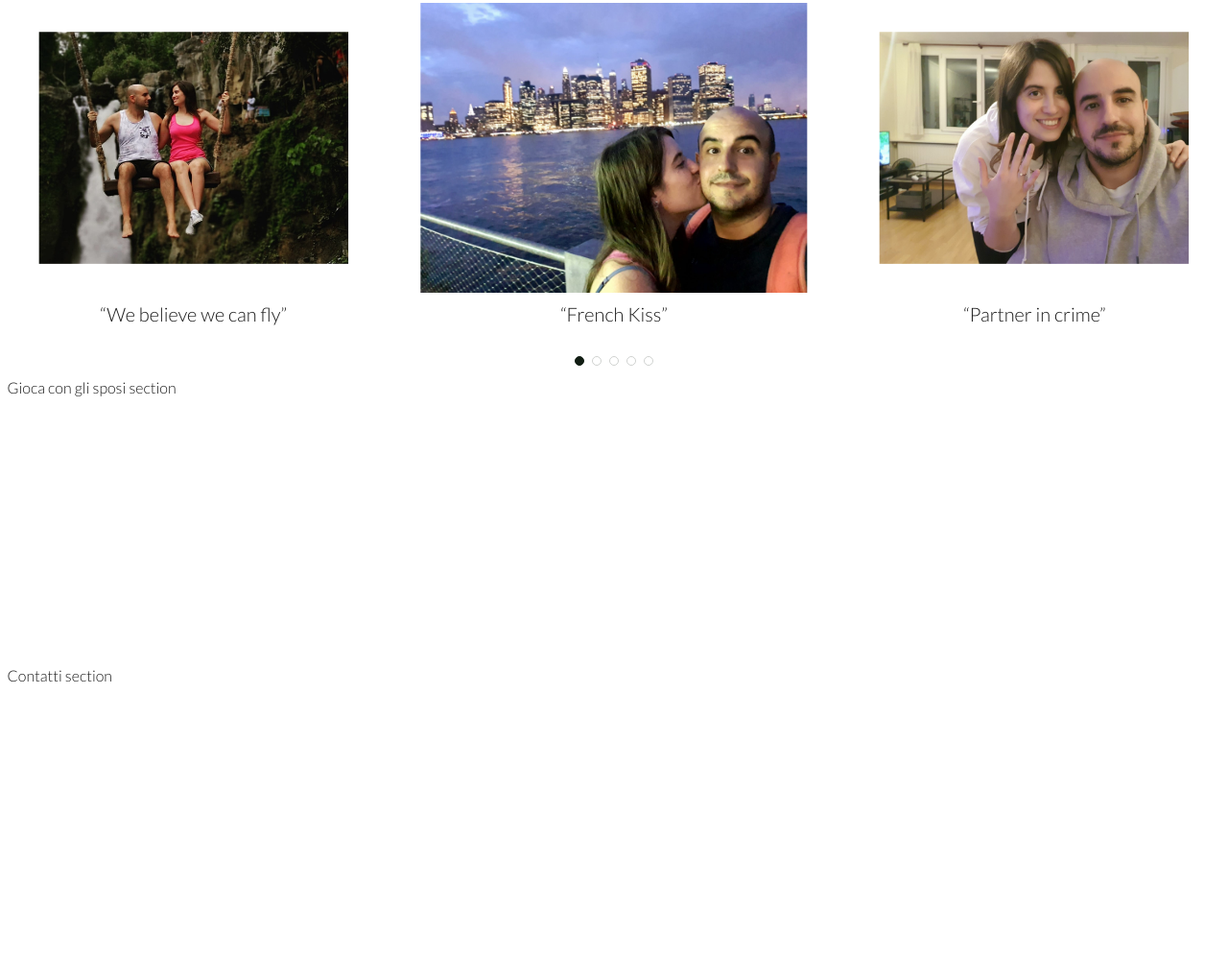
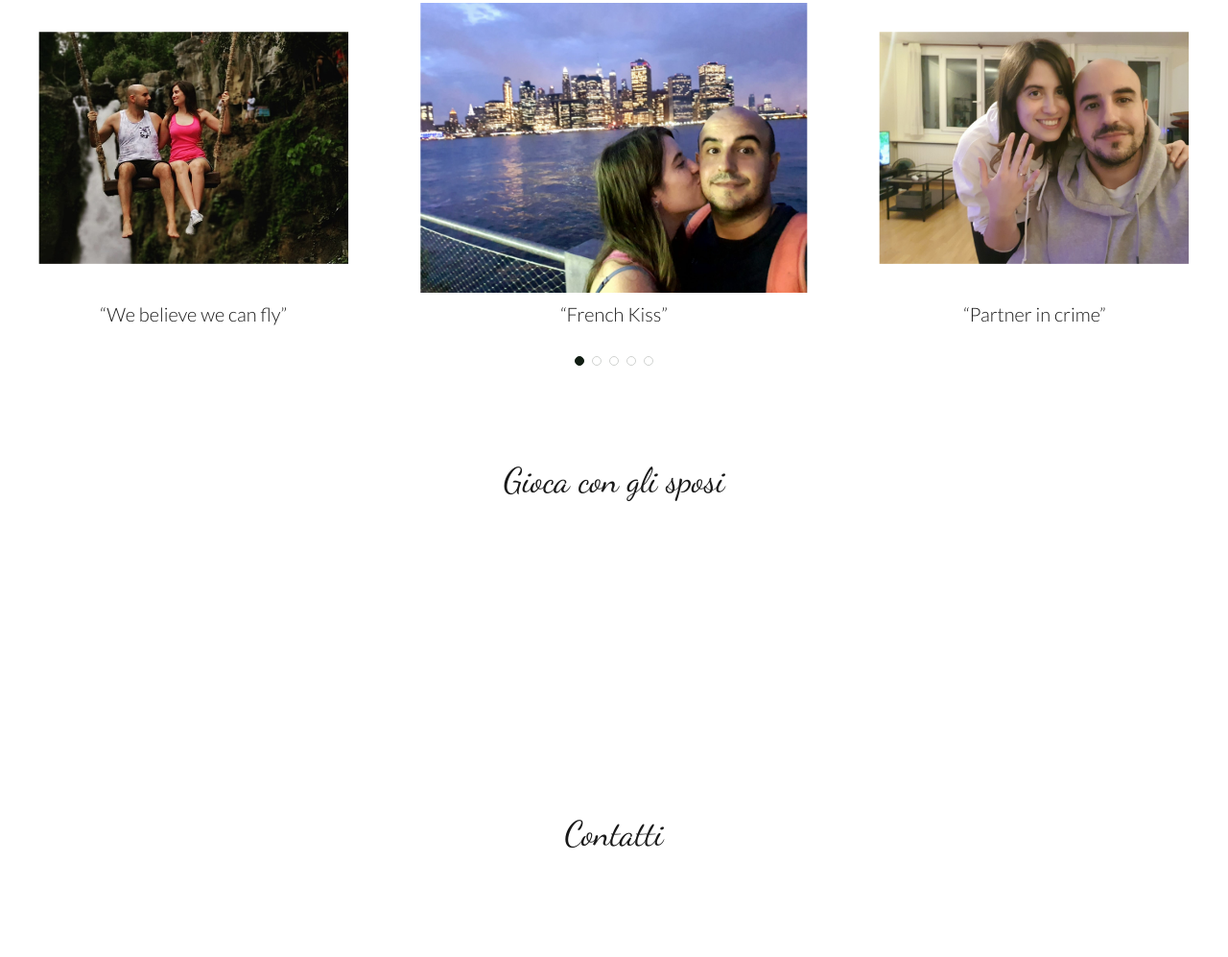
Before and after one commit to saraandjohn/marriage, a plain HTML site: page index.html in a window 1280 px wide. Shown: the part 1803-2800 px from the top of the page at 96% size. Drawn offline with Linux system fonts and the light colour scheme.

Commit message:
feat: :sparkles: add new sections

```diff
--- a/css/app.css
+++ b/css/app.css
@@ -309,6 +309,28 @@ a:hover {
     background-color: var(--theme-color-secondary-dark);
 }
 
+/* Play with us */
+#play-with-us {
+    margin-top: 85px;
+}
+.play-with-us__title {
+    font-family: var(--font-family-secondary);
+    font-size: calc(var(--font-size-desktop-lg) * 1.5);
+    text-align: center;
+    margin-bottom: 25px;
+}
+
+/* Contacts */
+#contacts-us {
+    margin-top: 85px;
+}
+.contacts__title {
+    font-family: var(--font-family-secondary);
+    font-size: calc(var(--font-size-desktop-lg) * 1.5);
+    text-align: center;
+    margin-bottom: 25px;
+}
+
 /* Minor */
 ::-moz-selection { /* Code for Firefox */
     color: #fff;
@@ -362,7 +384,7 @@ a:hover {
         margin-top: 0;
     }
     .best-moments__title {
-        margin-top: 15px;
+        margin-top: 45px;
     }
 }
 @media (max-width: 575px) {
--- a/index.html
+++ b/index.html
@@ -142,10 +142,12 @@
 				</div>
 			</section>
 			<section id="play-with-us" class="col-12 navigation-anchor-point">
-				<p style="height: 300px;">Gioca con gli sposi section</p>
+				<h2 class="play-with-us__title">Gioca con gli sposi</h2>
+				<p style="height: 300px;"></p>
 			</section>
 			<section id="contacts" class="col-12 navigation-anchor-point">
-				<p style="height: 300px;">Contatti section</p>
+				<h2 class="contacts__title">Contatti</h2>
+				<p style="height: 300px;"></p>
 			</section>
 			<div class="col-12">
 				<!-- Back to top -->
```
